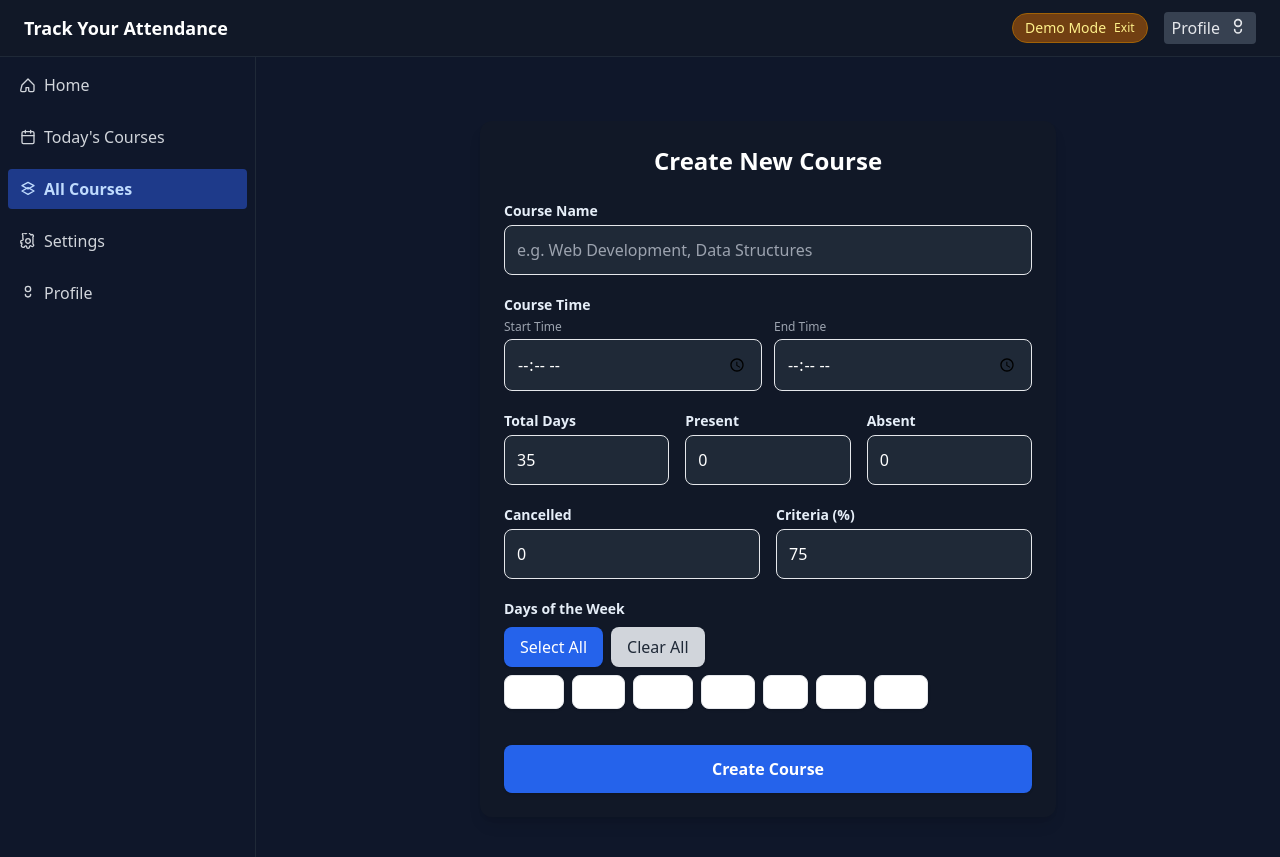
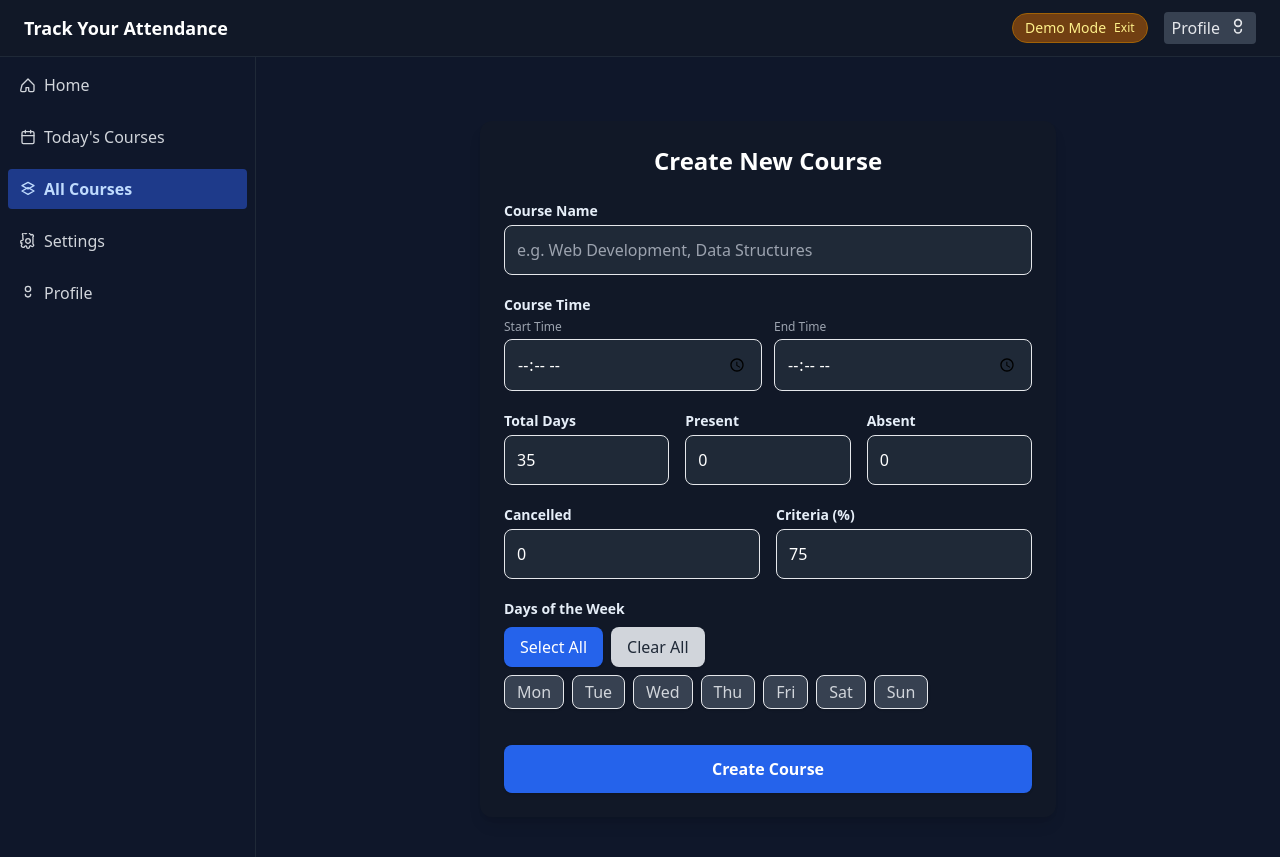
Before and after one commit to VisheshShrivastavaGit/frontend, a React (Vite) app: page /courses/new in a window 1280 px wide. Both pictures are taken after a click on the button "Try Demo Mode". Built offline with nearby package versions, Linux system fonts and the light colour scheme; no server answers.

Commit message:
ui fix : days of week not visible

```diff
--- a/src/pages/CourseForm.jsx
+++ b/src/pages/CourseForm.jsx
@@ -351,7 +351,7 @@ export default function CourseForm() {
                   onClick={() => toggleDay(day)}
                   className={`px-3 py-1 border rounded-lg shadow transition-colors duration-150 ${form.days.includes(day)
                     ? "bg-blue-600 text-white"
-                    : "bg-white bg-gray-800 text-white"
+                    : "bg-gray-700 text-gray-300 hover:bg-gray-600"
                     }`}
                 >
                   {day.charAt(0).toUpperCase() + day.slice(1)}
```
